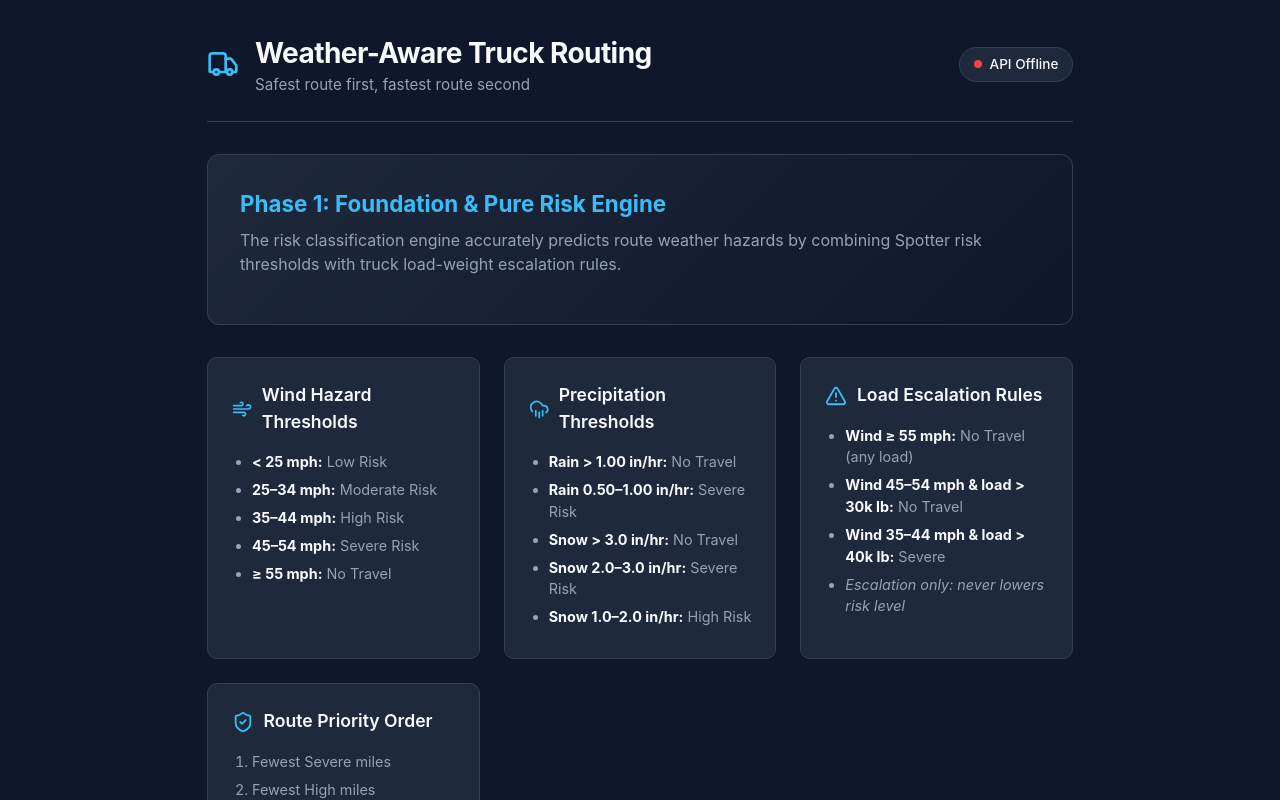
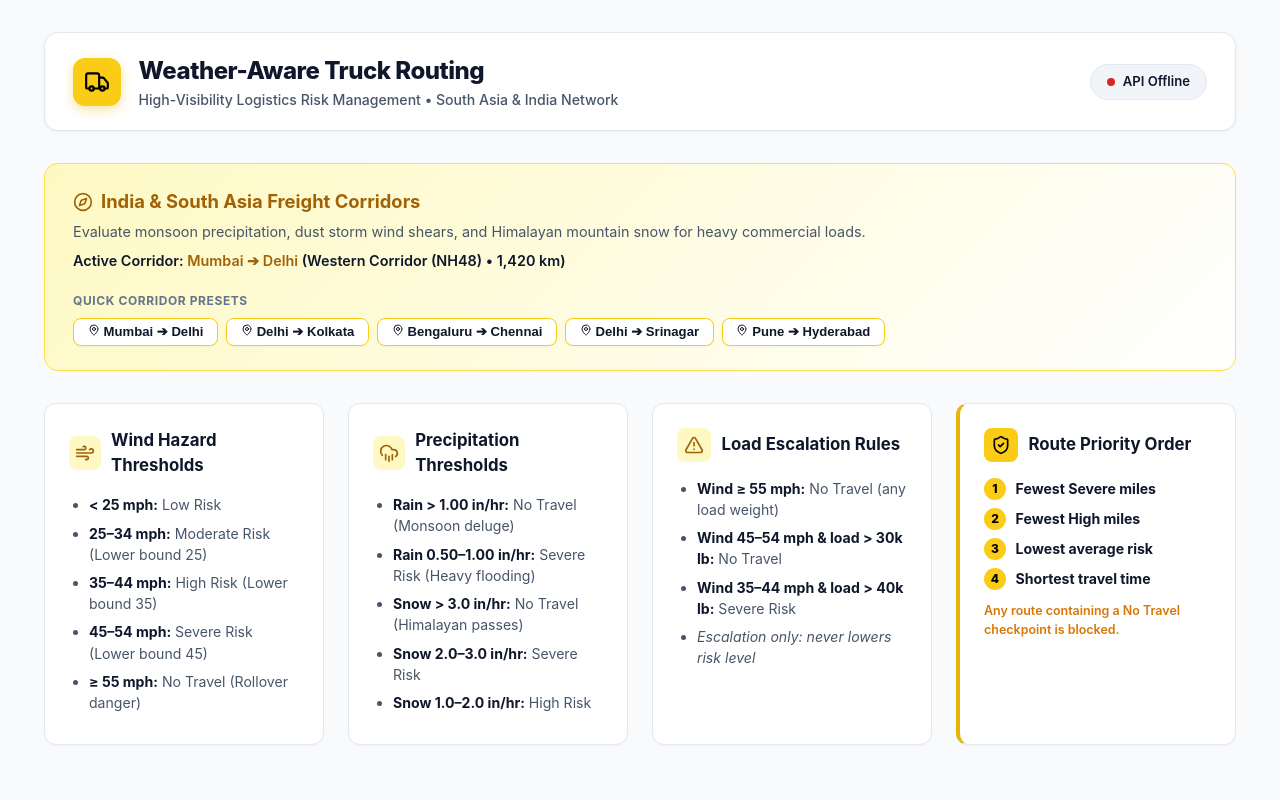
Before and after one commit to Ridhesh927/Weather-Aware-Truck-Routing, a React (Vite) app in the folder frontend/: page / in a window 1280 px wide. Shown: the top 800 px of the page. Built offline with nearby package versions, Linux system fonts and the light colour scheme; no server answers.

Commit message:
feat(ui): update styling to industrial safety yellow & white and add India corridor presets

```diff
--- a/frontend/src/App.css
+++ b/frontend/src/App.css
@@ -1,15 +1,30 @@
 :root {
-  --bg-primary: #0f172a;
-  --bg-secondary: #1e293b;
-  --bg-card: #1e293b;
-  --text-primary: #f8fafc;
-  --text-secondary: #94a3b8;
-  --accent: #38bdf8;
-  --accent-hover: #0284c7;
-  --border: #334155;
-  --success: #22c55e;
-  --warning: #f59e0b;
-  --danger: #ef4444;
+  /* Industrial High-Visibility Safety Yellow & Crisp Clean Whiteness */
+  --yellow-50: #fefce8;
+  --yellow-100: #fef9c3;
+  --yellow-200: #fef08a;
+  --yellow-300: #fde047;
+  --yellow-400: #facc15;
+  --yellow-500: #eab308;
+  --yellow-600: #ca8a04;
+  --yellow-700: #a16207;
+
+  --bg-canvas: #f8fafc;
+  --bg-card: #ffffff;
+  --bg-subtle: #f1f5f9;
+  --border: #e2e8f0;
+  --border-strong: #cbd5e1;
+
+  --text-primary: #0f172a;
+  --text-secondary: #475569;
+  --text-muted: #64748b;
+
+  --accent-yellow: #facc15;
+  --accent-yellow-dark: #ca8a04;
+  --success: #16a34a;
+  --warning: #d97706;
+  --danger: #dc2626;
+  --no-travel: #7f1d1d;
 }
 
 * {
@@ -19,25 +34,29 @@
 }
 
 body {
-  font-family: -apple-system, BlinkMacSystemFont, 'Segoe UI', Roboto, Oxygen, Ubuntu, Cantarell, sans-serif;
-  background-color: var(--bg-primary);
+  font-family: -apple-system, BlinkMacSystemFont, 'Segoe UI', Roboto, 'Inter', sans-serif;
+  background-color: var(--bg-canvas);
   color: var(--text-primary);
   line-height: 1.5;
   min-height: 100vh;
 }
 
 .app-container {
-  max-width: 1200px;
+  max-width: 1240px;
   margin: 0 auto;
-  padding: 2rem 1.5rem;
+  padding: 2rem 1.5rem 4rem;
 }
 
+/* Header */
 .app-header {
   display: flex;
   justify-content: space-between;
   align-items: center;
-  padding-bottom: 1.5rem;
-  border-bottom: 1px solid var(--border);
+  padding: 1.25rem 1.75rem;
+  background: var(--bg-card);
+  border: 1px solid var(--border);
+  border-radius: 14px;
+  box-shadow: 0 1px 3px rgba(0, 0, 0, 0.05);
   margin-bottom: 2rem;
   flex-wrap: wrap;
   gap: 1rem;
@@ -46,34 +65,44 @@ body {
 .header-brand {
   display: flex;
   align-items: center;
-  gap: 1rem;
+  gap: 1.1rem;
 }
 
-.brand-icon {
-  color: var(--accent);
+.brand-icon-box {
+  width: 48px;
+  height: 48px;
+  background: var(--yellow-400);
+  color: #000;
+  border-radius: 12px;
+  display: flex;
+  align-items: center;
+  justify-content: center;
+  box-shadow: 0 4px 12px rgba(234, 179, 8, 0.35);
 }
 
 .app-header h1 {
-  font-size: 1.75rem;
-  font-weight: 700;
+  font-size: 1.5rem;
+  font-weight: 800;
+  color: var(--text-primary);
   letter-spacing: -0.02em;
 }
 
 .subtitle {
   color: var(--text-secondary);
-  font-size: 0.95rem;
+  font-size: 0.88rem;
+  font-weight: 500;
 }
 
 .status-badge {
   display: inline-flex;
   align-items: center;
   gap: 0.5rem;
-  padding: 0.4rem 0.85rem;
+  padding: 0.45rem 1rem;
   border-radius: 9999px;
-  font-size: 0.85rem;
-  font-weight: 500;
+  font-size: 0.82rem;
+  font-weight: 600;
   border: 1px solid var(--border);
-  background: var(--bg-secondary);
+  background: var(--bg-subtle);
 }
 
 .status-dot {
@@ -84,7 +113,7 @@ body {
 
 .status-connected .status-dot {
   background-color: var(--success);
-  box-shadow: 0 0 8px var(--success);
+  box-shadow: 0 0 6px var(--success);
 }
 
 .status-checking .status-dot {
@@ -95,82 +124,129 @@ body {
   background-color: var(--danger);
 }
 
-.main-content {
+/* Region Banner */
+.region-banner {
+  background: linear-gradient(135deg, var(--yellow-100) 0%, #ffffff 100%);
+  border: 1px solid var(--yellow-300);
+  border-radius: 14px;
+  padding: 1.5rem 1.75rem;
+  margin-bottom: 2rem;
+  display: flex;
+  justify-content: space-between;
+  align-items: center;
+  flex-wrap: wrap;
+  gap: 1.25rem;
+}
+
+.region-content h2 {
+  font-size: 1.15rem;
+  font-weight: 700;
+  color: var(--yellow-700);
+  margin-bottom: 0.3rem;
+  display: flex;
+  align-items: center;
+  gap: 0.5rem;
+}
+
+.region-content p {
+  color: var(--text-secondary);
+  font-size: 0.9rem;
+}
+
+.presets-container {
   display: flex;
   flex-direction: column;
-  gap: 2rem;
+  gap: 0.5rem;
 }
 
-.hero-card {
-  background: linear-gradient(135deg, #1e293b 0%, #0f172a 100%);
-  border: 1px solid var(--border);
-  border-radius: 12px;
-  padding: 2rem;
+.presets-label {
+  font-size: 0.75rem;
+  font-weight: 700;
+  text-transform: uppercase;
+  letter-spacing: 0.05em;
+  color: var(--text-muted);
 }
 
-.hero-card h2 {
-  font-size: 1.4rem;
-  margin-bottom: 0.5rem;
-  color: var(--accent);
+.preset-pills {
+  display: flex;
+  flex-wrap: wrap;
+  gap: 0.5rem;
 }
 
-.hero-card p {
-  color: var(--text-secondary);
-  max-width: 800px;
-  margin-bottom: 1rem;
+.preset-btn {
+  background: #ffffff;
+  border: 1px solid var(--yellow-400);
+  color: var(--text-primary);
+  padding: 0.35rem 0.85rem;
+  border-radius: 8px;
+  font-size: 0.82rem;
+  font-weight: 600;
+  cursor: pointer;
+  transition: all 0.15s ease;
+  box-shadow: 0 1px 2px rgba(0, 0, 0, 0.04);
 }
 
-.health-info {
-  display: inline-flex;
-  align-items: center;
-  gap: 0.5rem;
-  background: rgba(34, 197, 94, 0.1);
-  color: var(--success);
-  padding: 0.4rem 0.75rem;
-  border-radius: 6px;
-  font-size: 0.85rem;
+.preset-btn:hover {
+  background: var(--yellow-300);
+  color: #000;
+  transform: translateY(-1px);
+  box-shadow: 0 3px 8px rgba(234, 179, 8, 0.25);
 }
 
+/* Grid Cards */
 .grid-cards {
   display: grid;
-  grid-template-columns: repeat(auto-fit, minmax(260px, 1fr));
+  grid-template-columns: repeat(auto-fit, minmax(280px, 1fr));
   gap: 1.5rem;
+  margin-bottom: 2rem;
 }
 
 .card {
-  background: var(--bg-secondary);
+  background: var(--bg-card);
   border: 1px solid var(--border);
-  border-radius: 10px;
+  border-radius: 12px;
   padding: 1.5rem;
+  box-shadow: 0 1px 3px rgba(0, 0, 0, 0.03);
+  transition: transform 0.15s ease, box-shadow 0.15s ease;
+}
+
+.card:hover {
+  box-shadow: 0 4px 12px rgba(0, 0, 0, 0.06);
+  border-color: var(--border-strong);
 }
 
 .card-title {
   display: flex;
   align-items: center;
-  gap: 0.6rem;
+  gap: 0.65rem;
   margin-bottom: 1rem;
-  color: var(--text-primary);
 }
 
-.card-icon {
-  color: var(--accent);
-  width: 22px;
-  height: 22px;
+.card-icon-box {
+  width: 34px;
+  height: 34px;
+  background: var(--yellow-100);
+  color: var(--yellow-700);
+  border-radius: 8px;
+  display: flex;
+  align-items: center;
+  justify-content: center;
 }
 
 .card h3 {
-  font-size: 1.1rem;
-  font-weight: 600;
+  font-size: 1.05rem;
+  font-weight: 700;
+  color: var(--text-primary);
 }
 
 .card ul, .card ol {
   padding-left: 1.25rem;
   color: var(--text-secondary);
-  font-size: 0.9rem;
+  font-size: 0.88rem;
 }
 
 .card li {
-  margin-bottom: 0.4rem;
+  margin-bottom: 0.45rem;
 }
 
 .card strong {
@@ -178,8 +254,35 @@ body {
 }
 
 .card .note {
-  font-size: 0.8rem;
+  font-size: 0.78rem;
   color: var(--warning);
   margin-top: 0.75rem;
-  font-style: italic;
+  font-weight: 600;
 }
+
+/* Route Priority Highlight Box */
+.priority-card {
+  border-left: 4px solid var(--yellow-500);
+}
+
+.priority-step {
+  display: flex;
+  align-items: center;
+  gap: 0.6rem;
+  margin-bottom: 0.5rem;
+  font-size: 0.88rem;
+  color: var(--text-secondary);
+}
+
+.priority-num {
+  width: 22px;
+  height: 22px;
+  background: var(--yellow-400);
+  color: #000;
+  font-weight: 800;
+  font-size: 0.75rem;
+  border-radius: 50%;
+  display: inline-flex;
+  align-items: center;
+  justify-content: center;
+}
--- a/frontend/src/App.tsx
+++ b/frontend/src/App.tsx
@@ -1,5 +1,14 @@
 import { useEffect, useState } from 'react'
-import { ShieldCheck, CloudRain, Wind, AlertTriangle, Truck, CheckCircle2 } from 'lucide-react'
+import {
+  ShieldCheck,
+  CloudRain,
+  Wind,
+  AlertTriangle,
+  Truck,
+  CheckCircle2,
+  MapPin,
+  Compass,
+} from 'lucide-react'
 import './App.css'
 
 interface HealthResponse {
@@ -8,9 +17,50 @@ interface HealthResponse {
   timestamp: string
 }
 
+interface CorridorPreset {
+  name: string
+  origin: string
+  destination: string
+  terrain: string
+}
+
+const SOUTH_ASIA_PRESETS: CorridorPreset[] = [
+  {
+    name: 'Mumbai ➔ Delhi',
+    origin: 'Mumbai, Maharashtra, India',
+    destination: 'New Delhi, Delhi, India',
+    terrain: 'Western Corridor (NH48) • 1,420 km',
+  },
+  {
+    name: 'Delhi ➔ Kolkata',
+    origin: 'New Delhi, Delhi, India',
+    destination: 'Kolkata, West Bengal, India',
+    terrain: 'Grand Trunk Road (NH19) • 1,510 km',
+  },
+  {
+    name: 'Bengaluru ➔ Chennai',
+    origin: 'Bengaluru, Karnataka, India',
+    destination: 'Chennai, Tamil Nadu, India',
+    terrain: 'Industrial Expressway • 345 km',
+  },
+  {
+    name: 'Delhi ➔ Srinagar',
+    origin: 'New Delhi, Delhi, India',
+    destination: 'Srinagar, Jammu & Kashmir, India',
+    terrain: 'Himalayan Pass (Snow/Freeze Risk) • 810 km',
+  },
+  {
+    name: 'Pune ➔ Hyderabad',
+    origin: 'Pune, Maharashtra, India',
+    destination: 'Hyderabad, Telangana, India',
+    terrain: 'Deccan Plateau Corridor • 560 km',
+  },
+]
+
 function App() {
   const [backendStatus, setBackendStatus] = useState<'checking' | 'connected' | 'disconnected'>('checking')
   const [healthData, setHealthData] = useState<HealthResponse | null>(null)
+  const [selectedPreset, setSelectedPreset] = useState<CorridorPreset | null>(SOUTH_ASIA_PRESETS[0])
 
   useEffect(() => {
     fetch('/api/health/')
@@ -29,12 +79,15 @@ function App() {
 
   return (
     <div className="app-container">
+      {/* Top Header */}
       <header className="app-header">
         <div className="header-brand">
-          <Truck className="brand-icon" size={32} />
+          <div className="brand-icon-box">
+            <Truck size={26} />
+          </div>
           <div>
             <h1>Weather-Aware Truck Routing</h1>
-            <p className="subtitle">Safest route first, fastest route second</p>
+            <p className="subtitle">High-Visibility Logistics Risk Management • South Asia &amp; India Network</p>
           </div>
         </div>
         <div className={`status-badge status-${backendStatus}`}>
@@ -47,44 +100,69 @@ function App() {
         </div>
       </header>
 
-      <main className="main-content">
-        <section className="hero-card">
-          <h2>Phase 1: Foundation & Pure Risk Engine</h2>
+      {/* Regional Freight Corridors Banner */}
+      <section className="region-banner">
+        <div className="region-content">
+          <h2>
+            <Compass size={20} />
+            India &amp; South Asia Freight Corridors
+          </h2>
           <p>
-            The risk classification engine accurately predicts route weather hazards by combining Spotter risk thresholds with truck load-weight escalation rules.
+            Evaluate monsoon precipitation, dust storm wind shears, and Himalayan mountain snow for heavy commercial loads.
           </p>
-          {healthData && (
-            <div className="health-info">
-              <CheckCircle2 size={16} />
-              <span>Backend Service: <strong>{healthData.service}</strong> (verified)</span>
+          {selectedPreset && (
+            <p style={{ marginTop: '0.5rem', fontWeight: 600, color: 'var(--text-primary)' }}>
+              Active Corridor: <span style={{ color: 'var(--yellow-700)' }}>{selectedPreset.name}</span> ({selectedPreset.terrain})
+            </p>
+          )}
         </div>
-          )}
+        <div className="presets-container">
+          <span className="presets-label">Quick Corridor Presets</span>
+          <div className="preset-pills">
+            {SOUTH_ASIA_PRESETS.map((preset) => (
+              <button
+                key={preset.name}
+                type="button"
+                className="preset-btn"
+                onClick={() => setSelectedPreset(preset)}
+              >
+                <MapPin size={12} style={{ display: 'inline', marginRight: 4 }} />
+                {preset.name}
+              </button>
+            ))}
+          </div>
+        </div>
       </section>
 
-        <div className="grid-cards">
+      {/* Risk Engine Rules Cards */}
+      <main className="grid-cards">
         <div className="card">
           <div className="card-title">
-              <Wind className="card-icon" />
+            <div className="card-icon-box">
+              <Wind size={20} />
+            </div>
             <h3>Wind Hazard Thresholds</h3>
           </div>
           <ul>
             <li><strong>&lt; 25 mph:</strong> Low Risk</li>
-              <li><strong>25–34 mph:</strong> Moderate Risk</li>
-              <li><strong>35–44 mph:</strong> High Risk</li>
-              <li><strong>45–54 mph:</strong> Severe Risk</li>
-              <li><strong>≥ 55 mph:</strong> No Travel</li>
+            <li><strong>25–34 mph:</strong> Moderate Risk (Lower bound 25)</li>
+            <li><strong>35–44 mph:</strong> High Risk (Lower bound 35)</li>
+            <li><strong>45–54 mph:</strong> Severe Risk (Lower bound 45)</li>
+            <li><strong>≥ 55 mph:</strong> No Travel (Rollover danger)</li>
           </ul>
         </div>
 
         <div className="card">
           <div className="card-title">
-              <CloudRain className="card-icon" />
+            <div className="card-icon-box">
+              <CloudRain size={20} />
+            </div>
             <h3>Precipitation Thresholds</h3>
           </div>
           <ul>
-              <li><strong>Rain &gt; 1.00 in/hr:</strong> No Travel</li>
-              <li><strong>Rain 0.50–1.00 in/hr:</strong> Severe Risk</li>
-              <li><strong>Snow &gt; 3.0 in/hr:</strong> No Travel</li>
+            <li><strong>Rain &gt; 1.00 in/hr:</strong> No Travel (Monsoon deluge)</li>
+            <li><strong>Rain 0.50–1.00 in/hr:</strong> Severe Risk (Heavy flooding)</li>
+            <li><strong>Snow &gt; 3.0 in/hr:</strong> No Travel (Himalayan passes)</li>
             <li><strong>Snow 2.0–3.0 in/hr:</strong> Severe Risk</li>
             <li><strong>Snow 1.0–2.0 in/hr:</strong> High Risk</li>
           </ul>
@@ -92,32 +170,55 @@ function App() {
 
         <div className="card">
           <div className="card-title">
-              <AlertTriangle className="card-icon" />
+            <div className="card-icon-box">
+              <AlertTriangle size={20} />
+            </div>
             <h3>Load Escalation Rules</h3>
           </div>
           <ul>
-              <li><strong>Wind ≥ 55 mph:</strong> No Travel (any load)</li>
+            <li><strong>Wind ≥ 55 mph:</strong> No Travel (any load weight)</li>
             <li><strong>Wind 45–54 mph &amp; load &gt; 30k lb:</strong> No Travel</li>
-              <li><strong>Wind 35–44 mph &amp; load &gt; 40k lb:</strong> Severe</li>
+            <li><strong>Wind 35–44 mph &amp; load &gt; 40k lb:</strong> Severe Risk</li>
             <li><em>Escalation only: never lowers risk level</em></li>
           </ul>
         </div>
 
-          <div className="card">
+        <div className="card priority-card">
           <div className="card-title">
-              <ShieldCheck className="card-icon" />
+            <div className="card-icon-box" style={{ background: 'var(--yellow-400)', color: '#000' }}>
+              <ShieldCheck size={20} />
+            </div>
             <h3>Route Priority Order</h3>
           </div>
-            <ol>
-              <li>Fewest Severe miles</li>
-              <li>Fewest High miles</li>
-              <li>Lowest average risk</li>
-              <li>Shortest travel time</li>
-            </ol>
-            <p className="note">Any route with a No Travel checkpoint is excluded.</p>
+          <div>
+            <div className="priority-step">
+              <span className="priority-num">1</span>
+              <span><strong>Fewest Severe miles</strong></span>
+            </div>
+            <div className="priority-step">
+              <span className="priority-num">2</span>
+              <span><strong>Fewest High miles</strong></span>
+            </div>
+            <div className="priority-step">
+              <span className="priority-num">3</span>
+              <span><strong>Lowest average risk</strong></span>
+            </div>
+            <div className="priority-step">
+              <span className="priority-num">4</span>
+              <span><strong>Shortest travel time</strong></span>
             </div>
           </div>
+          <p className="note">Any route containing a No Travel checkpoint is blocked.</p>
+        </div>
       </main>
+
+      {/* Backend Status Verification */}
+      {healthData && (
+        <footer style={{ textAlign: 'center', color: 'var(--text-muted)', fontSize: '0.85rem' }}>
+          <CheckCircle2 size={15} style={{ display: 'inline', marginRight: 6, color: 'var(--success)' }} />
+          Verified Backend Service: <strong>{healthData.service}</strong> • Ready for Phase 2 Routing
+        </footer>
+      )}
     </div>
   )
 }
--- a/frontend/src/index.css
+++ b/frontend/src/index.css
@@ -1,8 +1,8 @@
 :root {
-  font-family: -apple-system, BlinkMacSystemFont, 'Segoe UI', Roboto, Helvetica, Arial, sans-serif;
+  font-family: -apple-system, BlinkMacSystemFont, 'Segoe UI', Roboto, 'Inter', Helvetica, Arial, sans-serif;
   line-height: 1.5;
   font-weight: 400;
-  color-scheme: dark;
+  color-scheme: light;
 }
 
 * {
@@ -15,8 +15,8 @@ body {
   margin: 0;
   min-width: 320px;
   min-height: 100vh;
-  background-color: #0f172a;
-  color: #f8fafc;
+  background-color: #f8fafc;
+  color: #0f172a;
 }
 
 #root {
```
Also changed, not shown: 2 other files (tests, documents, lock files or other folders). Lines whose indentation alone changed are shown as unchanged.
